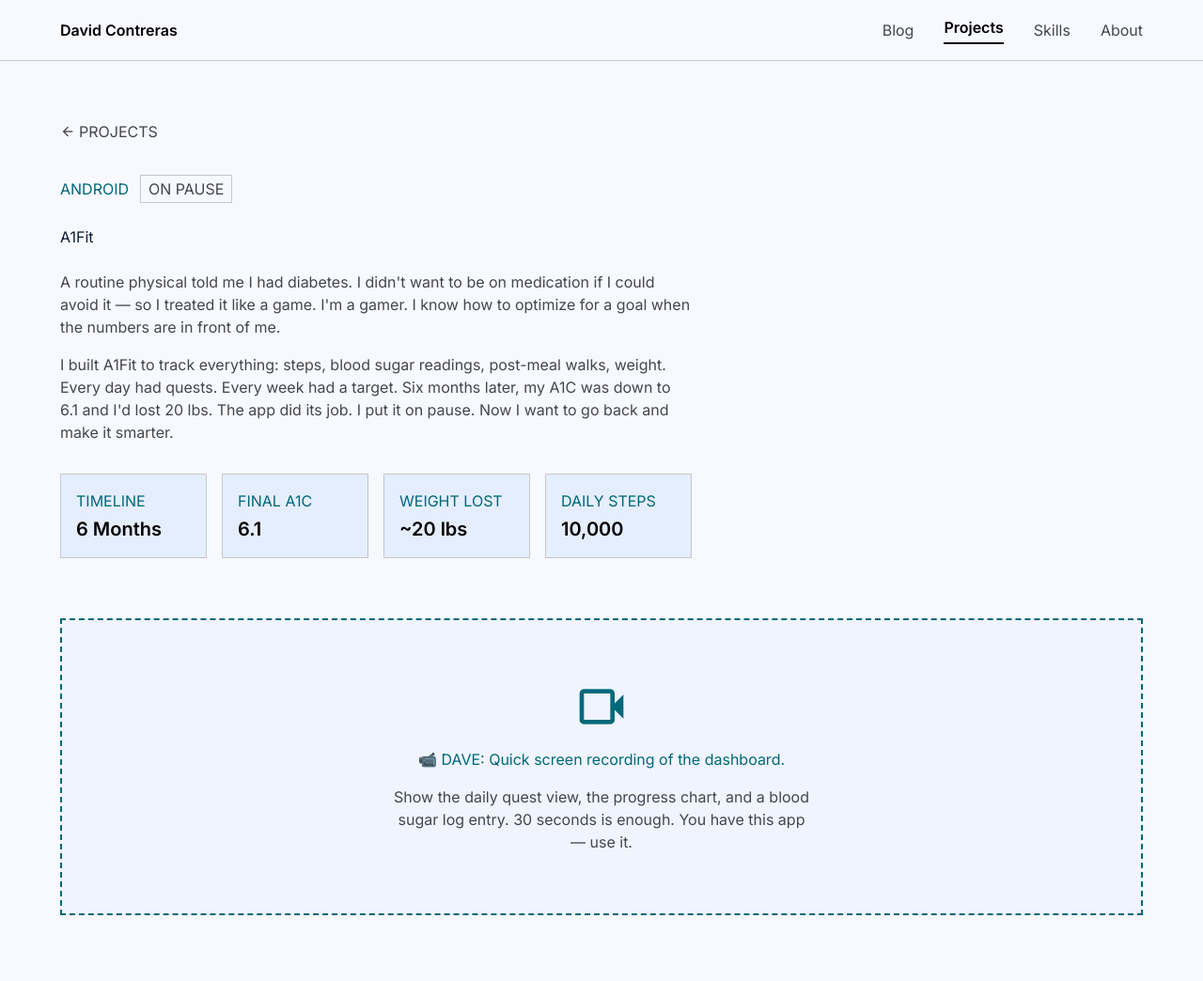
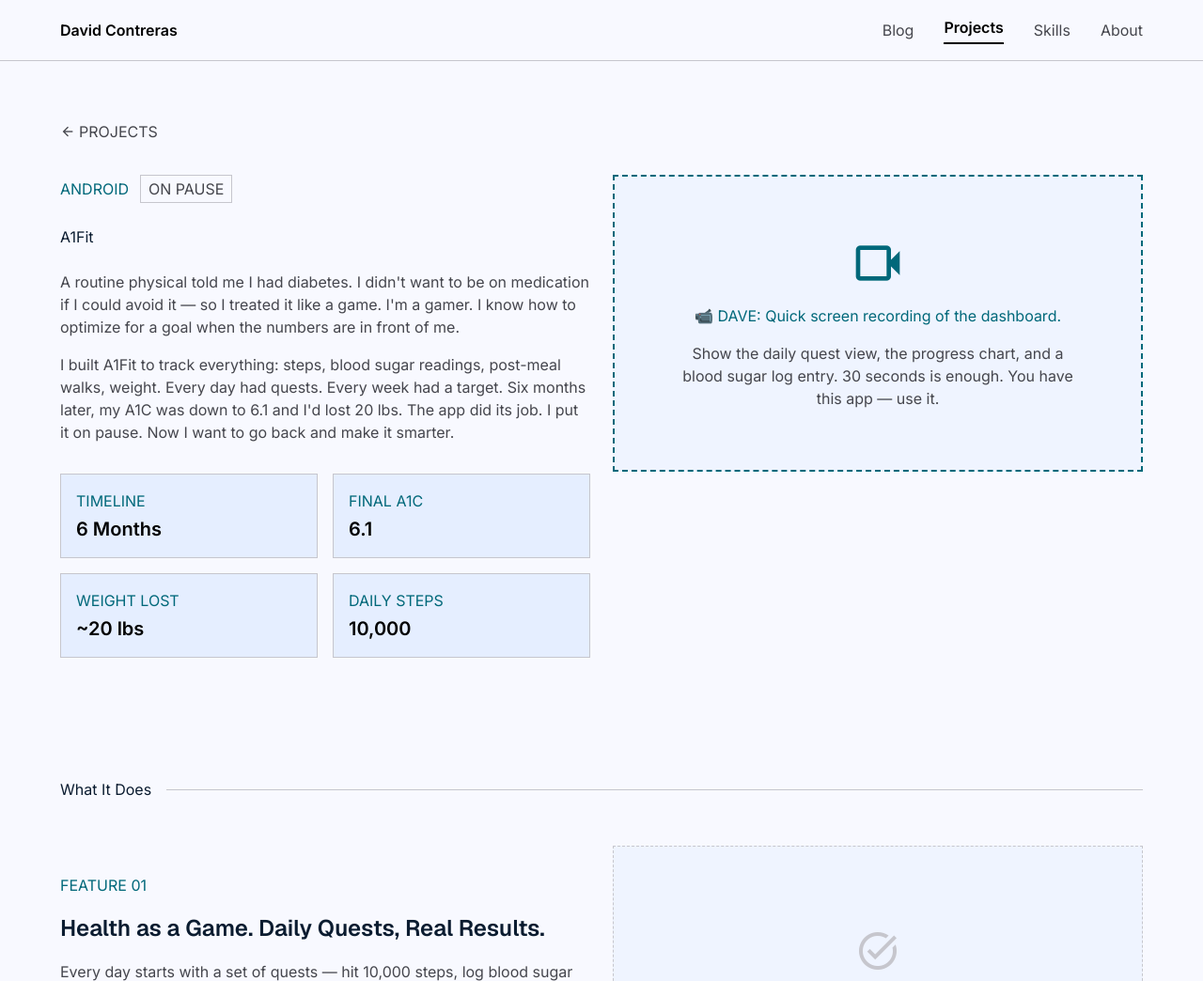
Before and after one commit to davidcon05/davidcon05.github.io, an Astro site: page /projects/a1fit in a window 1280 px wide. Shown: the top 1044 px of the page at 94% size. Built offline with nearby package versions, Linux system fonts and the light colour scheme; Astro itself is replaced by a stand-in of ours.

Commit message:
Apply two-column hero layout to A1Fit project page
Matches DaveTV/EcoJournal: description and stats on the left, demo
media beside it on the right, instead of a full-width box sitting
below the text.

```diff
--- a/src/pages/projects/a1fit.astro
+++ b/src/pages/projects/a1fit.astro
@@ -18,7 +18,9 @@ import Footer from '../../components/Footer.astro';
     </nav>
 
     <!-- Hero -->
-    <section class="mb-16">
+    <section class="mb-[var(--spacing-section-gap)]">
+      <div class="grid grid-cols-1 md:grid-cols-2 gap-[var(--spacing-gutter)] items-start">
+        <div>
           <div class="flex flex-wrap items-center gap-3 mb-6">
             <span class="font-[var(--font-label-mono)] text-[var(--font-size-label-mono)] text-secondary uppercase">Android</span>
             <span class="font-[var(--font-label-mono)] text-[var(--font-size-label-mono)] px-2 py-0.5 border border-outline-variant text-on-surface-variant">ON PAUSE</span>
@@ -26,15 +28,15 @@ import Footer from '../../components/Footer.astro';
           <h1 class="mb-6" style="font-family: var(--font-headline-xl); font-size: var(--font-size-headline-xl); line-height: var(--font-size-headline-xl--line-height); font-weight: var(--font-size-headline-xl--font-weight); letter-spacing: var(--font-size-headline-xl--letter-spacing);">
             A1Fit
           </h1>
-      <p class="font-[var(--font-body-lg)] text-[var(--font-size-body-lg)] text-on-surface-variant max-w-2xl mb-4" style="line-height: var(--font-size-body-lg--line-height);">
+          <p class="font-[var(--font-body-lg)] text-[var(--font-size-body-lg)] text-on-surface-variant mb-4" style="line-height: var(--font-size-body-lg--line-height);">
             A routine physical told me I had diabetes. I didn't want to be on medication if I could avoid it — so I treated it like a game. I'm a gamer. I know how to optimize for a goal when the numbers are in front of me.
           </p>
-      <p class="font-[var(--font-body-lg)] text-[var(--font-size-body-lg)] text-on-surface-variant max-w-2xl mb-8" style="line-height: var(--font-size-body-lg--line-height);">
+          <p class="font-[var(--font-body-lg)] text-[var(--font-size-body-lg)] text-on-surface-variant mb-8" style="line-height: var(--font-size-body-lg--line-height);">
             I built A1Fit to track everything: steps, blood sugar readings, post-meal walks, weight. Every day had quests. Every week had a target. Six months later, my A1C was down to 6.1 and I'd lost 20 lbs. The app did its job. I put it on pause. Now I want to go back and make it smarter.
           </p>
 
           <!-- Outcome callout -->
-      <div class="grid grid-cols-2 md:grid-cols-4 gap-4 max-w-2xl">
+          <div class="grid grid-cols-2 gap-4">
             <div class="bg-surface-container p-4 border border-outline-variant">
               <p class="font-[var(--font-label-mono)] text-[var(--font-size-label-mono)] text-secondary mb-1">TIMELINE</p>
               <p class="font-bold text-primary text-xl">6 Months</p>
@@ -52,14 +54,14 @@ import Footer from '../../components/Footer.astro';
               <p class="font-bold text-primary text-xl">10,000</p>
             </div>
           </div>
-    </section>
+        </div>
 
         <!-- App Demo Stub -->
-    <section class="mb-[var(--spacing-section-gap)]">
         <div class="border-2 border-dashed border-secondary bg-surface-container-low flex flex-col items-center justify-center gap-4 p-16 text-center">
           <span class="material-symbols-outlined text-secondary" style="font-size: 56px;">videocam</span>
           <p class="font-[var(--font-label-mono)] text-[var(--font-size-label-mono)] text-secondary">📹 DAVE: Quick screen recording of the dashboard.</p>
           <p class="font-[var(--font-body-md)] text-[var(--font-size-body-md)] text-on-surface-variant max-w-md">Show the daily quest view, the progress chart, and a blood sugar log entry. 30 seconds is enough. You have this app — use it.</p>
+        </div>
       </div>
     </section>
 
```
Lines whose indentation alone changed are shown as unchanged.
